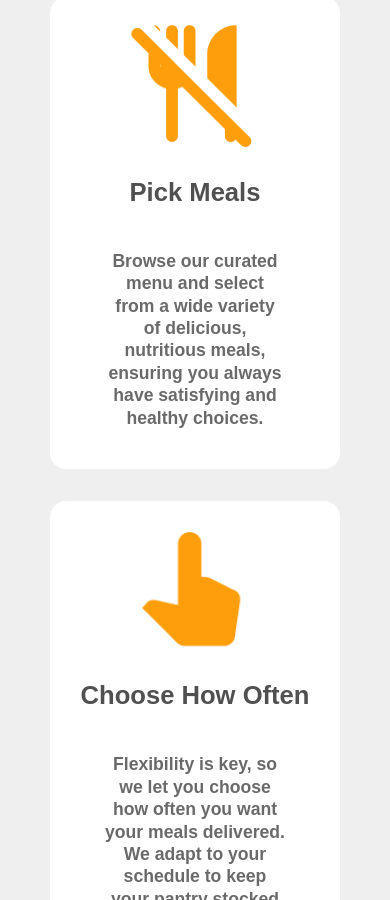
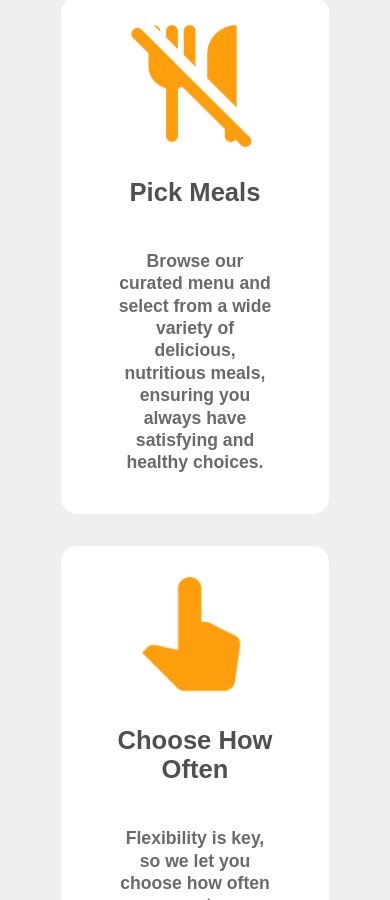
Before and after one commit to ClementMadiot/Web_Design_Foodie_React, a React (Create React App) app: page / in a window 390 px wide. Shown: the part 2424-3324 px from the top of the page. Built offline with nearby package versions, Linux system fonts and the light colour scheme.

Commit message:
check css

```diff
--- a/src/App.css
+++ b/src/App.css
@@ -448,7 +448,7 @@ footer {
   }
   h4 {
     font-size: 1.6rem;
-    min-width: none;
+    min-width: unset;
   }
   .home-banner-img,
   .about-banner-img {
```
